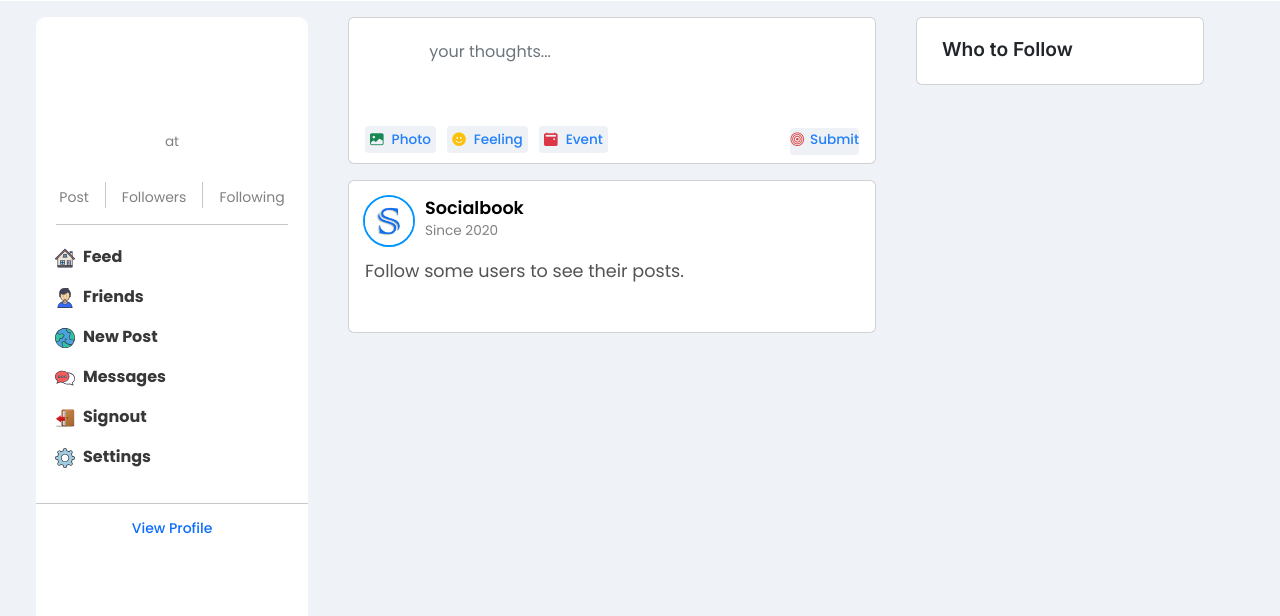
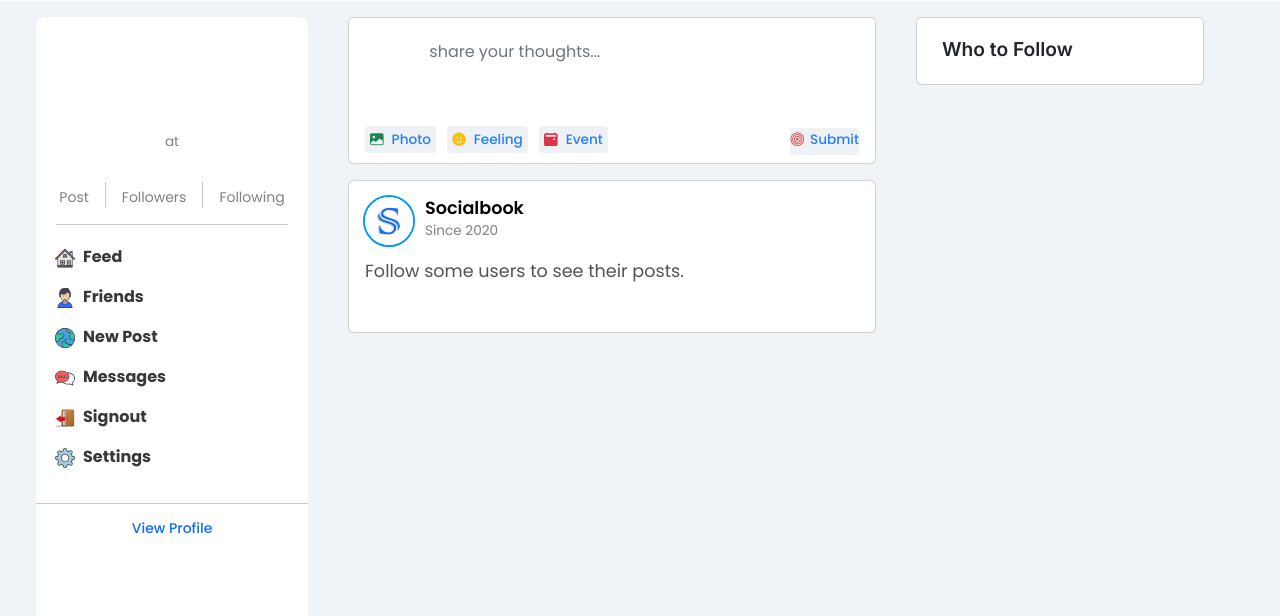
Before and after one commit to paramsgit/Socialbook, a Django app: template sclone/templates/home.html in a window 1280 px wide. Shown: the part 53-669 px from the top of the page. Run offline with Django 4.2, Linux system fonts and the light colour scheme; the template is opened without the code that fills it, so the values that code supplies are empty; parts of the project's set-up code (start-up, migrations or seed data) failed here and were passed over; some libraries are stand-ins or nearby versions.

Commit message:
share thoughts

```diff
--- a/sclone/templates/home.html
+++ b/sclone/templates/home.html
@@ -647,7 +647,8 @@
       <div class="avatar avatar2 avatar-xs me-2">
         <a href="#"> <img class="avatar-img rounded-circle" src="{{user_profile.file.url}}" alt=""> </a>
       </div>
-        <textarea class="form-control pe-4 border-0" name="caption" id="txt" rows="2" data-autoresize placeholder="your thoughts..." required></textarea></div>
+        <textarea class="form-control pe-4 border-0" name="caption" id="txt" rows="2"
+        data-autoresize placeholder="share your thoughts..." required></textarea></div>
         <div style="margin-top: 30px; display: flex;justify-content: space-between;" >
         <div class="anoder">
           <label for="imajee" class="lbl" >
```
